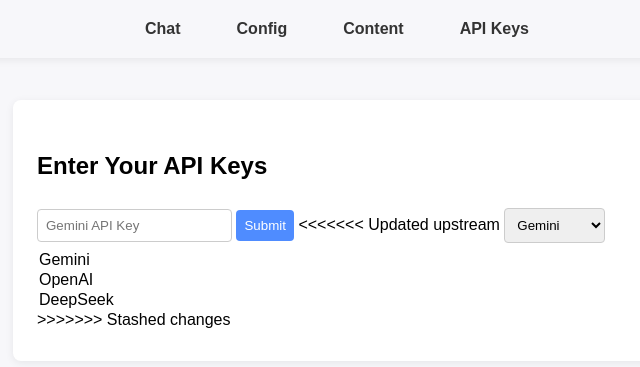
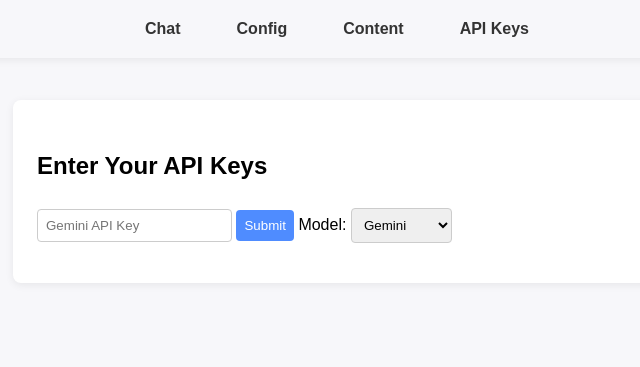
Before and after one commit to JBLarson/quizpro, a Flask app: page /setup in a window 1280 px wide. Shown: the top 367 px of the page, without its empty margins (303-943 px from the left). Run offline with Flask 3, Linux system fonts and the light colour scheme; some libraries are stand-ins or nearby versions.

Commit message:
Resolve select merge conflict in setup.html

```diff
--- a/templates/setup.html
+++ b/templates/setup.html
@@ -46,19 +46,11 @@
         </script>
 
 		<button onclick="saveKeys()">Submit</button>
-<<<<<<< Updated upstream
-
-        <select id="modelSelect">
-            <option value="Gemini API Key">Gemini</option>
-            <option value="OpenAI API Key">OpenAI</option>
-            <option value="DeepSeek API Key">DeepSeek</option>
-=======
         <label for="modelSelect">Model:</label>
         <select id="modelSelect" aria-label="Model selection">
             <option value="gemini">Gemini</option>
             <option value="openai">OpenAI</option>
             <option value="deepseek">DeepSeek</option>
->>>>>>> Stashed changes
         </select>
     </div>
 	<script>
```
